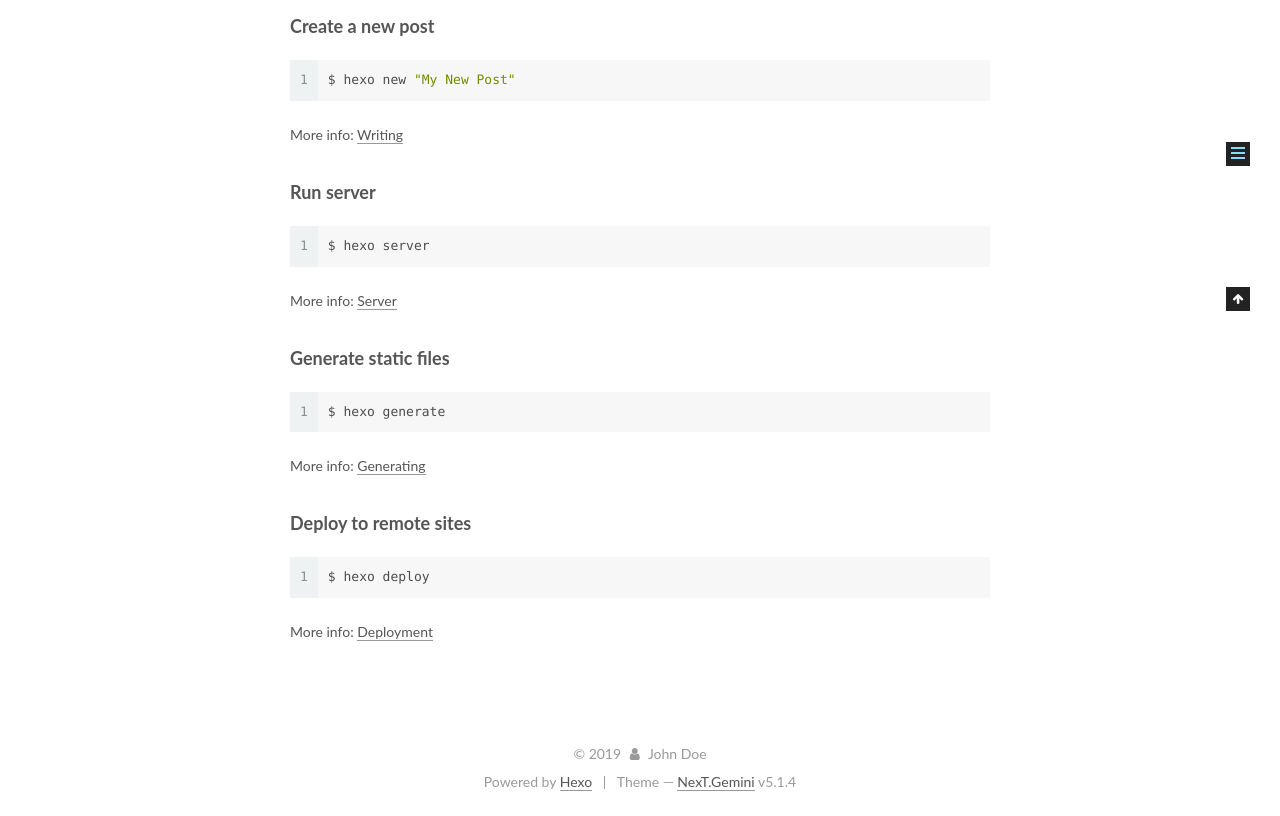
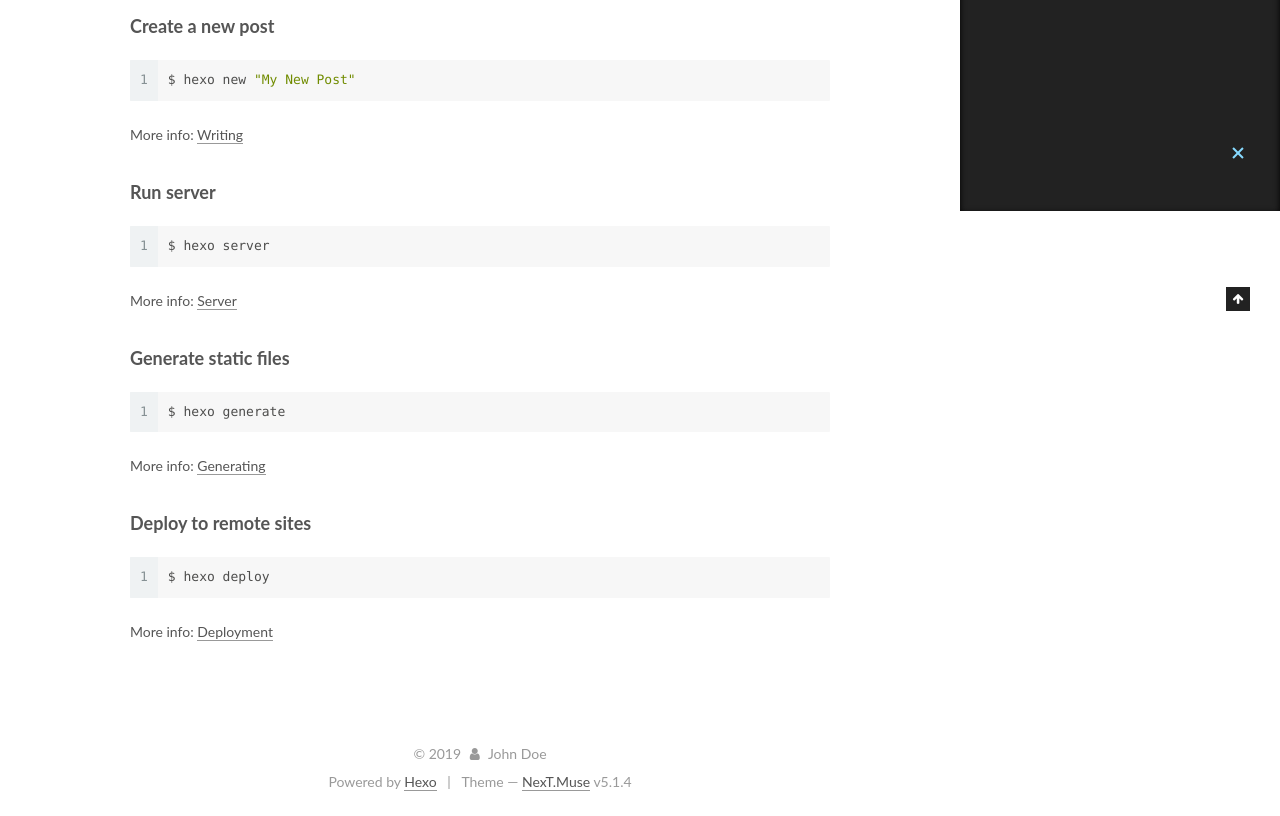
Before and after one commit to chenxitianyang/.github.io, a plain HTML site: page 2019/07/13/hello-world/index.html in a window 1280 px wide. Shown: the part 589-1405 px from the top of the page. Drawn offline with Linux system fonts and the light colour scheme.

Commit message:
Site updated: 2019-07-13 17:46:04

```diff
--- a/2019/07/13/hello-world/index.html
+++ b/2019/07/13/hello-world/index.html
@@ -5,7 +5,7 @@
 
 
 
-<html class="theme-next gemini use-motion" lang>
+<html class="theme-next muse use-motion" lang>
 <head><meta name="generator" content="Hexo 3.9.0">
   <meta charset="UTF-8">
 <meta http-equiv="X-UA-Compatible" content="IE=edge">
@@ -97,7 +97,7 @@
   var NexT = window.NexT || {};
   var CONFIG = {
     root: '/',
-    scheme: 'Gemini',
+    scheme: 'Muse',
     version: '5.1.4',
     sidebar: {"position":"left","display":"post","offset":12,"b2t":false,"scrollpercent":false,"onmobile":false},
     fancybox: true,
@@ -500,7 +500,7 @@
 
 
 
-  <div class="theme-info">Theme &mdash; <a class="theme-link" target="_blank" href="https://github.com/iissnan/hexo-theme-next">NexT.Gemini</a> v5.1.4</div>
+  <div class="theme-info">Theme &mdash; <a class="theme-link" target="_blank" href="https://github.com/iissnan/hexo-theme-next">NexT.Muse</a> v5.1.4</div>
 
 
 
@@ -601,13 +601,6 @@
 
 
 
-  <script type="text/javascript" src="/js/src/affix.js?v=5.1.4"></script>
-
-  <script type="text/javascript" src="/js/src/schemes/pisces.js?v=5.1.4"></script>
-
-
-
-
   <script type="text/javascript" src="/js/src/scrollspy.js?v=5.1.4"></script>
 <script type="text/javascript" src="/js/src/post-details.js?v=5.1.4"></script>
 
```
Also changed, not shown: archives/2019/07/index.html (+3 -10 lines), archives/2019/index.html (+3 -10 lines), archives/index.html (+3 -10 lines), index.html (+3 -10 lines), tags/index.html (+3 -10 lines).
